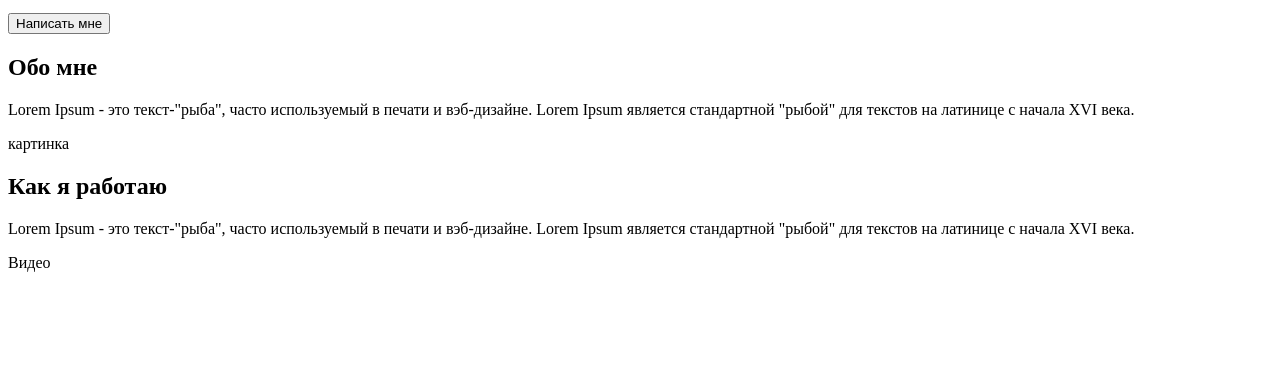
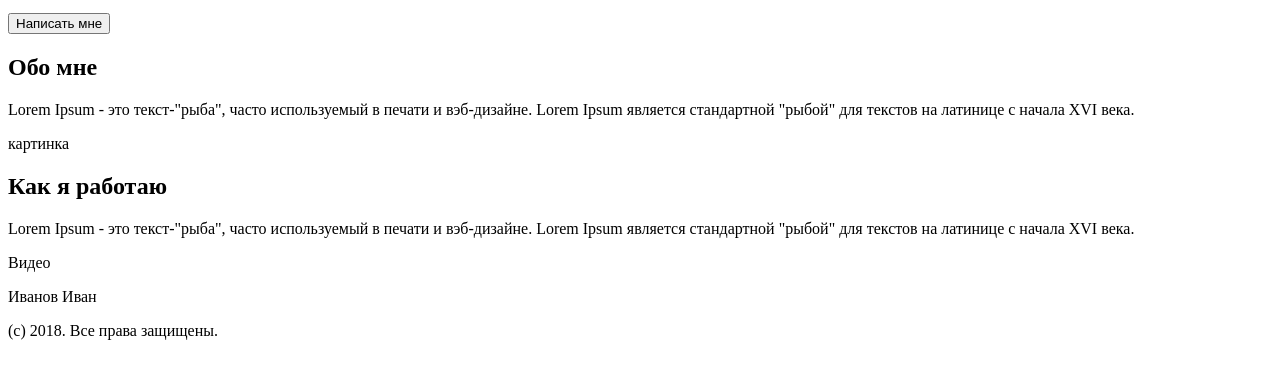
Before and after one commit to NadinVi/Page, a plain HTML site: page index.html in a window 1280 px wide. Shown: the part 207-586 px from the top of the page. Drawn offline with Linux system fonts and the light colour scheme.

Commit message:
add footer for index.html

```diff
--- a/index.html
+++ b/index.html
@@ -47,6 +47,10 @@
                 </div>
             </div>
         </div>
+        <footer>
+            <p>Иванов Иван</p>
+            <p>(с) 2018. Все права защищены.</p>
+        </footer>
     </div>
 </body>
 
```
